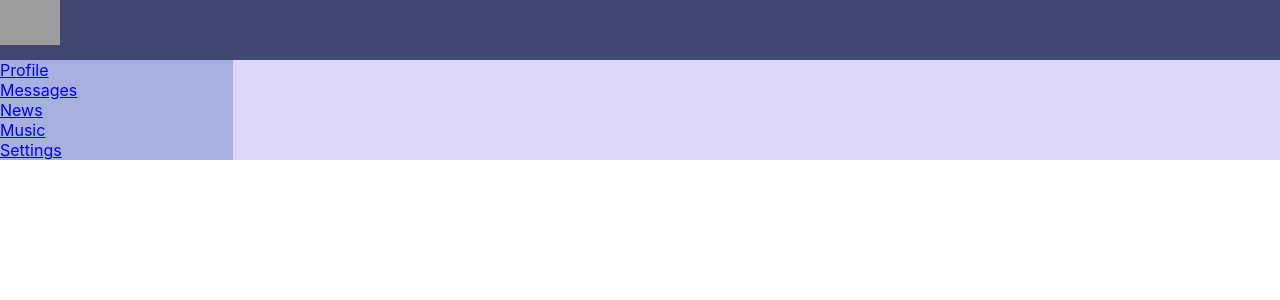
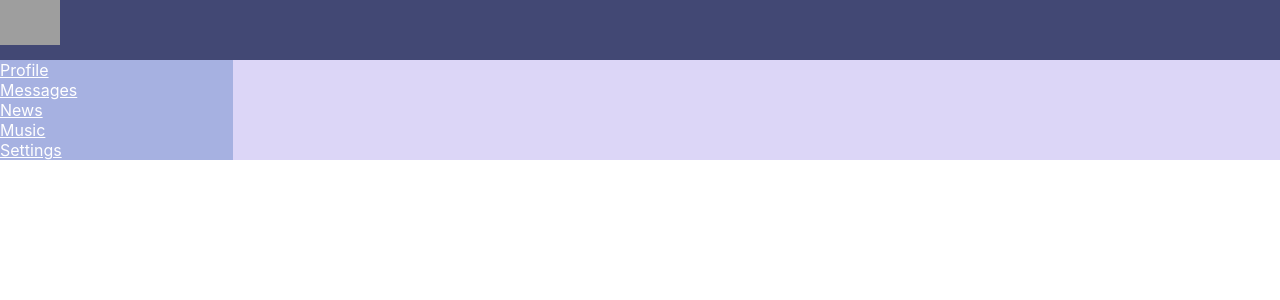
Before and after one commit to frthid/my-albom, a React (Create React App) app: page / in a window 1280 px wide. Shown: the top 300 px of the page. Built offline with nearby package versions, Linux system fonts and the light colour scheme; grey boxes are pictures that could not be loaded.

Commit message:
Added NavLink and SPA complite

```diff
--- a/src/components/Navbar/Navbar.jsx
+++ b/src/components/Navbar/Navbar.jsx
@@ -1,23 +1,24 @@
 import React from 'react';
+import { NavLink } from 'react-router-dom';
 import classes from './Navbar.module.css';
 
 const Navbar = () => {
     return (
         <nav className={classes.nav}>
-        <div className={classes.item}>
-          <a href='/profile'>Profile</a>
+            <div>
+                <NavLink to='/profile' className={navData => navData.isActive ? classes.active : classes.item} >Profile</NavLink>
             </div>
-        <div className={classes.item}>
-          <a href='/dialogs'>Messages</a>
+            <div>
+                <NavLink to='/dialogs' className={navData => navData.isActive ? classes.active : classes.item}>Messages</NavLink>
             </div>
-        <div className={classes.item}>
-          <a href='/news'>News</a>
+            <div>
+                <NavLink to='/news' className={navData => navData.isActive ? classes.active : classes.item}>News</NavLink>
             </div>
-        <div className={classes.item}>
-          <a href='/music'>Music</a>
+            <div>
+                <NavLink to='/music' className={navData => navData.isActive ? classes.active : classes.item}>Music</NavLink>
             </div>
-        <div className={classes.item}>
-          <a href='/settings'>Settings</a>
+            <div>
+                <NavLink to='/settings' className={navData => navData.isActive ? classes.active : classes.item}>Settings</NavLink>
             </div>
         </nav>
     );
--- a/src/components/Navbar/Navbar.module.css
+++ b/src/components/Navbar/Navbar.module.css
@@ -1,8 +1,12 @@
 .nav {
     grid-area: nav;
     background-color: #A6B1E1;
-  }
+}
 
 .item {
     color: white;
 }
+
+.active {
+    color: blue;
+}
```
Lines whose indentation alone changed are shown as unchanged.
